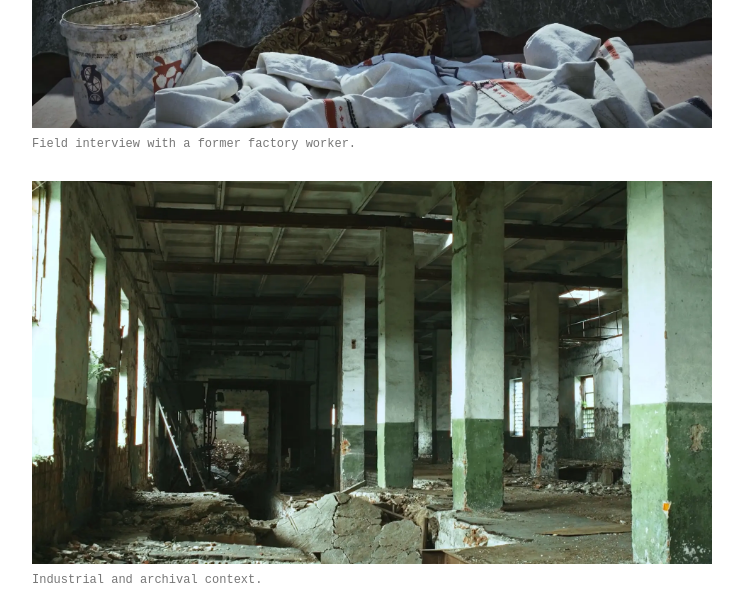
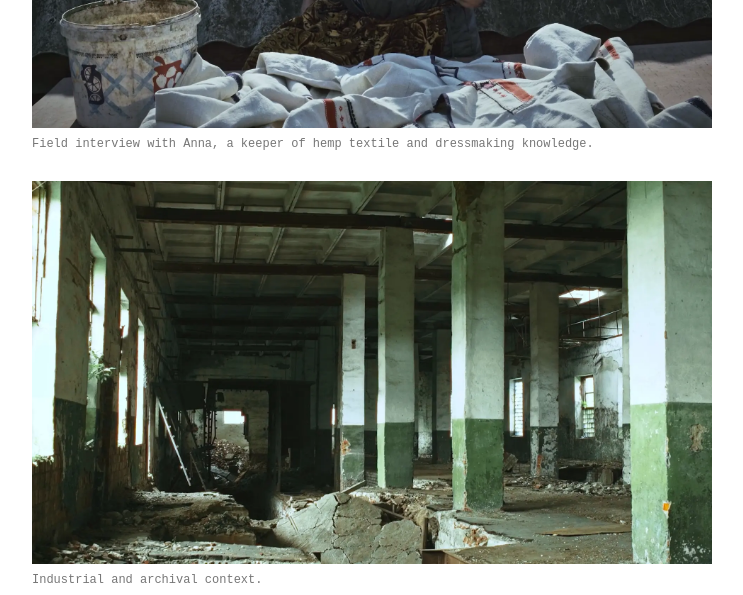
Before and after one commit to Sashastillsasha/aleksandra-portfolio, a plain HTML site: page projects/weaving-narratives.html in a window 1280 px wide. Shown: the part 1700-2295 px from the top of the page, without its empty margins (268-1011 px from the left). Drawn offline with Linux system fonts and the light colour scheme.

Commit message:
Identify Anna in field interview caption

```diff
--- a/projects/weaving-narratives.html
+++ b/projects/weaving-narratives.html
@@ -34,7 +34,7 @@
     <section class="project-body"><div class="shell">
       <div class="story-grid"><h2>What was done</h2><div class="story"><p>Weaving Narratives of Hope: In the Ruins of the Hemp Industry is my 2024 Master’s graduation research in Industrial Design at the Royal Academy of Art, The Hague (KABK). It began with six days of ethnographic fieldwork in Mordovia and the Penza region, investigating the decline of the regional hemp industry and the knowledge held by former workers and local communities.</p><p>I conducted 12 qualitative interviews and archival research, then translated the findings into a 23-minute documentary road film, a publication and material experiments. A TC2-woven textile brings local hemp and reclaimed wool into conversation with digital pattern making. The film received an Honourable Mention at Madoni Film Festival, won an award at Babul Eco Film Festival, and was screened at Nestruimte in The Hague in July 2024. The project is documented by Redesigning the Industry and the KABK Graduation Catalogue, and appears in e-flux’s Graduation Show announcement.</p><h2>Delivered</h2><ul class="deliverables"><li>Qualitative field research;</li><li>Interview planning and 12 interviews;</li><li>Film direction and team coordination;</li><li>Full edit of a 23-minute documentary;</li><li>Archival research and rights coordination;</li><li>Publication design and material experiments;</li><li>Festival recognition and a public screening;</li></ul></div></div>
       <div class="metric-grid"><div class="metric"><strong>12</strong><span>qualitative interviews</span></div><div class="metric"><strong>23 min</strong><span>documentary directed and edited</span></div><div class="metric"><strong>2</strong><span>festival awards and mentions</span></div></div>
-      <div class="gallery"><figure class="media"><img src="../assets/media/weaving-interview.webp" alt="Interview for Weaving Narratives of Hope" loading="lazy" decoding="async"><figcaption>Field interview with a former factory worker.</figcaption></figure><figure class="media"><img src="../assets/media/weaving-factory.webp" alt="Industrial research context for Weaving Narratives of Hope" loading="lazy" decoding="async"><figcaption>Industrial and archival context.</figcaption></figure><figure class="media"><img src="../assets/media/weaving-textile.webp" alt="Material experiments from Weaving Narratives of Hope" loading="lazy" decoding="async"><figcaption>Material research developed from the fieldwork.</figcaption></figure><figure class="media"><img src="../assets/media/weaving-poster.webp" alt="Weaving Narratives of Hope documentary poster" loading="lazy" decoding="async"><figcaption>Documentary and public presentation.</figcaption></figure></div>
+      <div class="gallery"><figure class="media"><img src="../assets/media/weaving-interview.webp" alt="Interview for Weaving Narratives of Hope" loading="lazy" decoding="async"><figcaption>Field interview with Anna, a keeper of hemp textile and dressmaking knowledge.</figcaption></figure><figure class="media"><img src="../assets/media/weaving-factory.webp" alt="Industrial research context for Weaving Narratives of Hope" loading="lazy" decoding="async"><figcaption>Industrial and archival context.</figcaption></figure><figure class="media"><img src="../assets/media/weaving-textile.webp" alt="Material experiments from Weaving Narratives of Hope" loading="lazy" decoding="async"><figcaption>Material research developed from the fieldwork.</figcaption></figure><figure class="media"><img src="../assets/media/weaving-poster.webp" alt="Weaving Narratives of Hope documentary poster" loading="lazy" decoding="async"><figcaption>Documentary and public presentation.</figcaption></figure></div>
       <div class="external-links"><strong>Elsewhere:</strong> <a href="https://redesigning-industry.org/Weaving-Narratives-of-Hope-Aleksandra-Chargeshvili" target="_blank" rel="noopener noreferrer">View the project archive ↗</a> · <a href="https://graduation.kabk.nl/2024/aleksandra-chargeishvili" target="_blank" rel="noopener noreferrer">KABK Graduation Catalogue ↗</a> · <a href="https://www.e-flux.com/announcements/653334/graduation-show-2025" target="_blank" rel="noopener noreferrer">e-flux: Graduation Show ↗</a> · <a href="https://heyzine.com/flip-book/069d257613.html" target="_blank" rel="noopener noreferrer">Read the MA thesis ↗</a></div>
       <div class="next-project"><a href="../index.html#work">← selected work</a><a href="ornament-as-operator.html">next: Ornament as Operator →</a></div>
     </div></section>
```
